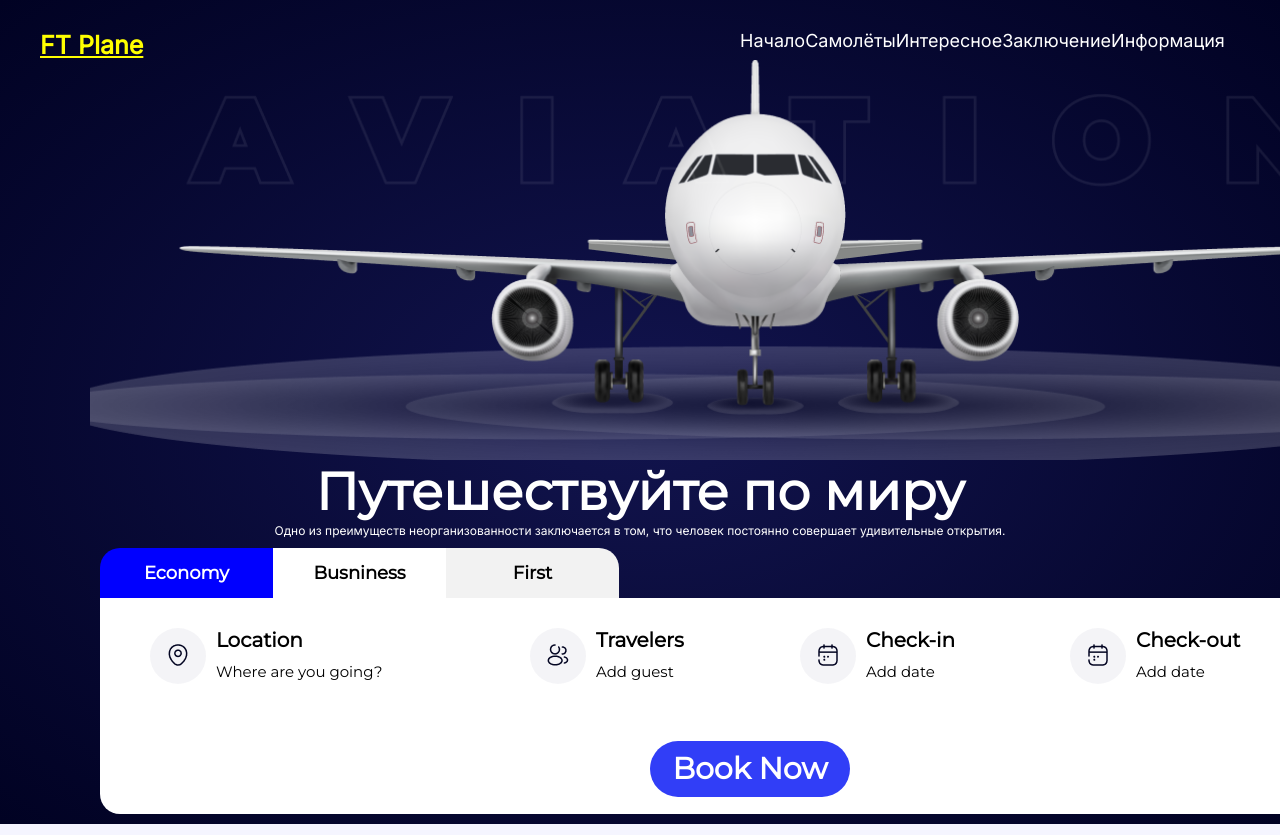
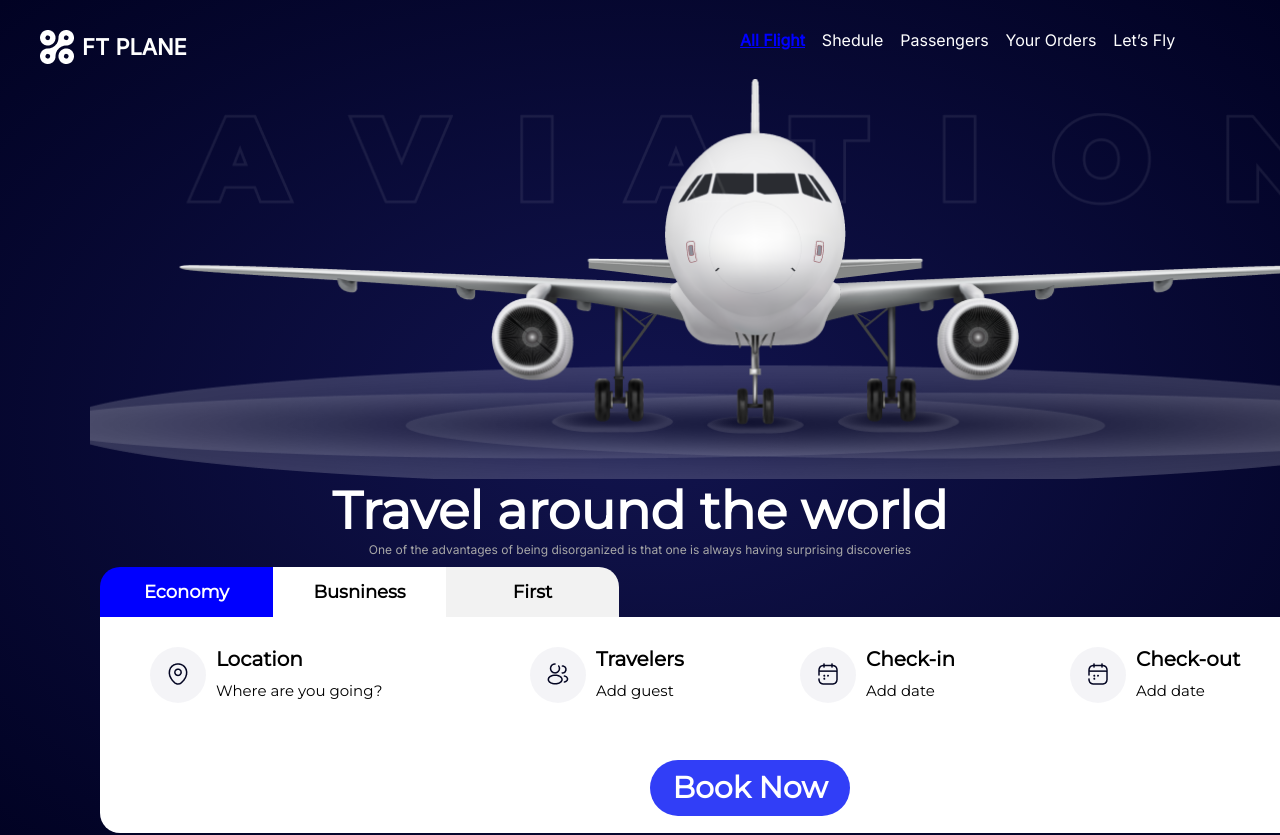
Before and after one commit to GeniyIT/Landing, a plain HTML site: page index.html in a window 1280 px wide. Shown: the top 835 px of the page. Drawn offline with Linux system fonts and the light colour scheme.

Commit message:
Add files via upload

```diff
--- a/index.html
+++ b/index.html
@@ -6,25 +6,28 @@
     <meta name="viewport" content="width=device-width, initial-scale=1.0">
     <title>Document</title>
     <link rel="stylesheet" href="style.css">
-    <!-- <script src="scroll.js"></script> -->
 </head>
 <body>
-    <header class="head">
-        <div class="item item_1">FT Plane</div>
-        <div class="item item_2">Начало</div>
-        <div class="item item_3">Самолёты</div>
-        <div class="item item_4">Интересное</div>
-        <div class="item item_5">Заключение</div>
-        <div class="item item_6">Информация</div>
-    </header>
     <div class="content_b1">
+        <header class="head">
+            <div class="item item_1">
+                <img class="ft_img_h" src="image/FT_Plane.png">
+                <p>FT PLANE</p>
+            </div>
+            <div class="item item_2">All Flight</div>
+            <div class="item item_3">Shedule</div>
+            <div class="item item_4">Passengers</div>
+            <div class="item item_5">Your Orders</div>
+            <div class="item item_6">Let’s Fly</div>
+        </header>
+
         <div class="container container_1">
                 <img class="aircraft" src="image/Realistic_Aircraft.png" alt="aircraft">
                 <div class="text_aircraft_b">
-                    <h1>Путешествуйте по миру</h1>
+                    <h1>Travel around the world</h1>
                 </div>
                 <div class="text_aircraft_t">
-                    <p>Одно из преимуществ неорганизованности заключается в том, что человек постоянно совершает удивительные открытия.</p>
+                    <p>One of the advantages of being disorganized is that one is always having surprising discoveries</p>
                 </div>
         </div>
         <div class="container container_2">
@@ -38,7 +41,7 @@
             <div class="location_border">
                 <div class="location">
                     <div class="location_img">
-                        <img class="location_icon   " src="image/location.png">
+                        <img class="location_icon" src="image/location.png">
                     </div>
                     <div class="location_text l_b">
                         Location
@@ -263,6 +266,9 @@
                         </div>
                     </div>
                 </div>
+                <div class="copyright_b">
+                    <p class="copyright_text">Copyright © FT PLANE 2022 All right reserved</p>
+                </div>
             </div>
         </div>
     </div>
--- a/style.css
+++ b/style.css
@@ -3,11 +3,6 @@
 
 * {
     margin: 0;
-}
-
-body {
-    /* background-color: #12144e; */
-    /* background: radial-gradient(#12144e, #010223); */
 }
 
 .content_b1 {
@@ -25,31 +20,38 @@ body {
     grid-template-columns: 700px repeat(5, auto) ;
     padding-top: 30px;
     padding-bottom: 15px;
-    /* padding-right: 100px; */
     font-family: inter;
-    background-color: transparent;
-    position: fixed;
-    z-index: 10;
 }
 
 .item {
     color: white;
-    font-size: 18px;
+    font-size: 16px;
 }
 
 .item_1 {
-    font-size: 25px;
+    display: grid;
+    grid-template-columns: 42px 122px;
+    font-size: 22px;
+    font-weight: 1000;
+    align-items: center;
+}
+
+.item_2 {
     text-decoration: underline;
-    color: yellow;
+    color: blue;
     font-weight: 1000;
 }
 
+.ft_img_h {
+    width: 34px;
+    height: 34px;
+}
+
 .aircraft {
-height: 400px;
-display: flex;
-padding-left: 90px;
-align-items: center;
-padding-top: 60px;
+    height: 400px;
+    display: flex;
+    padding-left: 90px;
+    align-items: center;
 }
 
 .text_aircraft_b {
@@ -61,7 +63,7 @@ padding-top: 60px;
 }
 
 .text_aircraft_t {
-    color: white;
+    color: #A7A7A7;
     text-align: center;
     font-family: inter;
     font-size: 12px;
@@ -71,15 +73,12 @@ padding-top: 60px;
 .economy {
     display: grid;
     padding-left: 100px;
-    /* background-color: white; */
     grid-template-columns: 173px 173px 173px;
-    /* max-width: 100px; */
 }
 
 .economy_text {
     background-color: blue;
     color: white;
-    /* text-align: center; */
     border-top-left-radius: 20px;
     font-family: Montserrat;
     font-size: 18px;
@@ -115,7 +114,6 @@ padding-top: 60px;
 .economy {
     display: grid;
     padding-left: 100px;
-    /* background-color: white; */
     grid-template-columns: 173px 173px 173px;
     height: 50px;
 }
@@ -162,7 +160,6 @@ padding-top: 60px;
     font-family: Montserrat;
     display: flex;
     padding-left: 10px;
-    /* padding-top: 0px; */
 }
 
 .travelers {
@@ -230,9 +227,7 @@ padding-top: 60px;
 .guide, .discount, .private, .support {
     display: grid;
     width: 282px;
-    /* background-color: white; */
     background: linear-gradient(#f5f5ff, white);
-    /* justify-content: center; */
     padding-top: 28px;
     border-radius: 150px;
     grid-template-rows: 86px 56px 128px 50px;
@@ -368,7 +363,6 @@ padding-top: 60px;
 }
 
 .fly_text {
-    /* display: flex; */
     width: 560px;
     height: 456px;
     padding-left: 120px;
@@ -462,16 +456,14 @@ padding-top: 60px;
     display: flex;
     height: 454px;
     background-image: url(image/map_bottom.png);
-    /* max-width: 1400px; */
 }
 
 .copyright {
-    display: flex;
+    display: grid;
     color: black;
     height: 266px;
     padding-left: 120px;
     padding-top: 100px;
-    /* padding-bottom: 40px; */
 }
 
 .copyright_h {
@@ -561,3 +553,15 @@ padding-top: 60px;
     display: grid;
     grid-template-rows: 46px repeat(5, 1fr);
 }
+
+.copyright_b {
+    display: flex;
+    justify-content: center;
+    padding-top: 80px;
+}
+
+.copyright_text {
+    color: #A7A7A7;
+    font-family: Montserrat;
+    font-size: 14px;
+}
```
